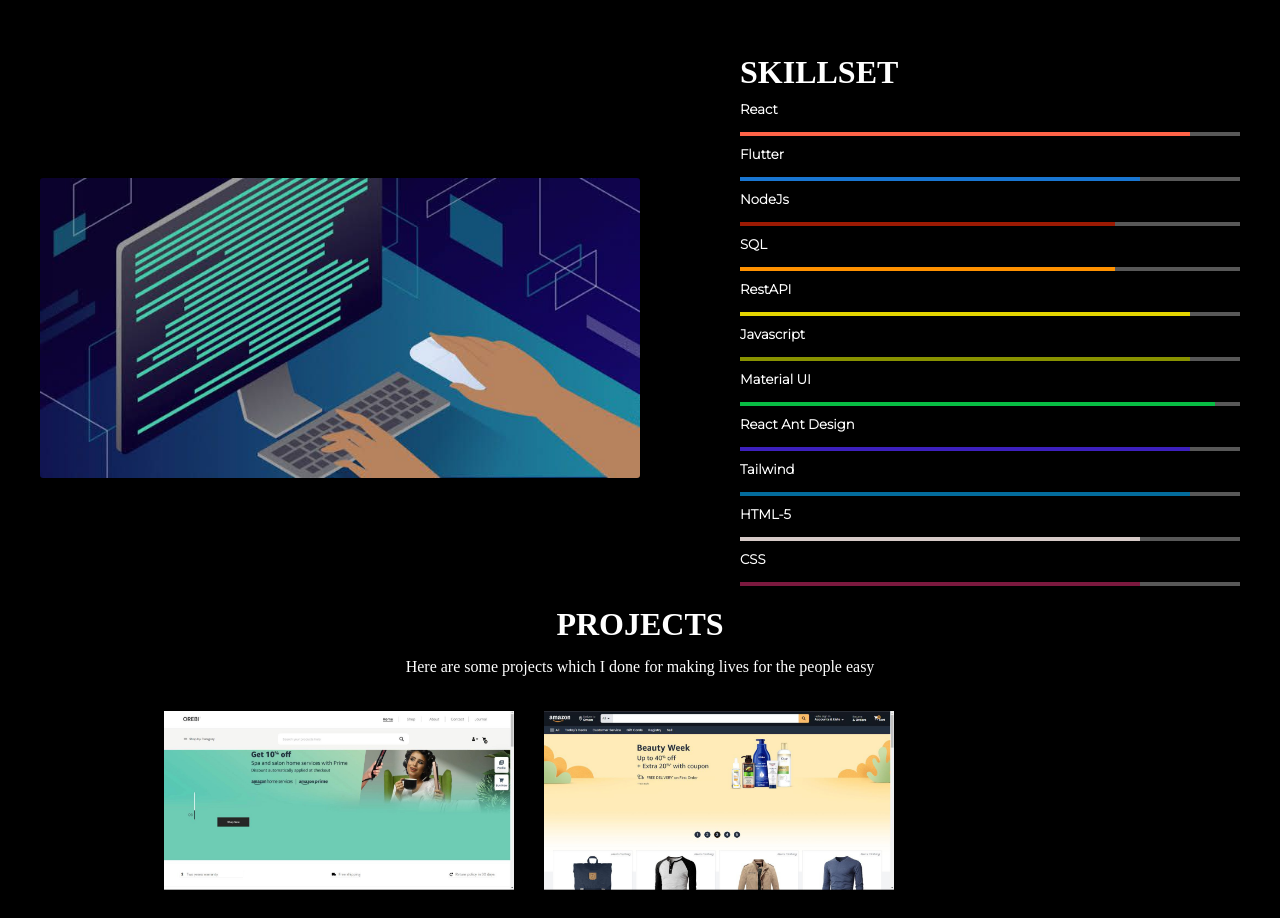
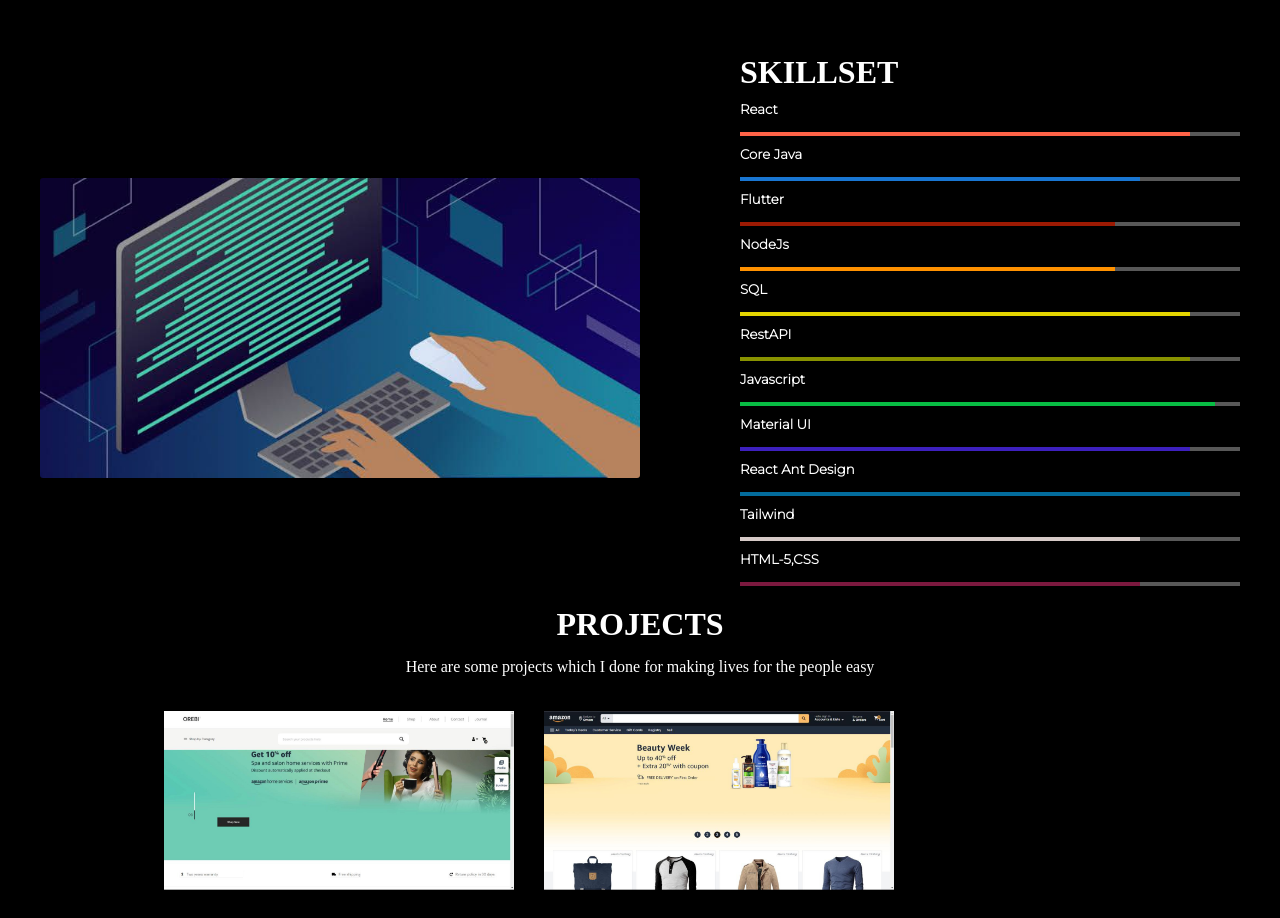
Before and after one commit to santhu434/Portfolio, a React (Create React App) app: page / in a window 1280 px wide. Shown: the part 940-1858 px from the top of the page. Built offline with nearby package versions, Linux system fonts and the light colour scheme.

Commit message:
CV change

```diff
--- a/src/components/Skillcontainer/Skillcontainer.js
+++ b/src/components/Skillcontainer/Skillcontainer.js
@@ -19,61 +19,61 @@ function Skillcontainer() {
          </div>
       </div>
       <div className='skillcontainer_skillset'>
-         <h5>Flutter</h5>
+         <h5>Core Java</h5>
          <div className='skillcontainer_slider skillcontainer_slider2'>
          <LinearProgress variant='determinate' value={80}/>
          </div>
       </div>
       <div className='skillcontainer_skillset'>
-         <h5>NodeJs</h5>
+         <h5>Flutter</h5>
          <div className='skillcontainer_slider skillcontainer_slider3'>
          <LinearProgress variant='determinate' value={75}/>
          </div>
       </div>
       <div className='skillcontainer_skillset'>
-         <h5>SQL</h5>
+         <h5>NodeJs</h5>
          <div className='skillcontainer_slider skillcontainer_slider4'>
          <LinearProgress variant='determinate' value={75}/>
          </div>
       </div>
       <div className='skillcontainer_skillset'>
-         <h5>RestAPI</h5>
+         <h5>SQL</h5>
          <div className='skillcontainer_slider skillcontainer_slider5'>
          <LinearProgress variant='determinate' value={90}/>
          </div>
       </div>
       <div className='skillcontainer_skillset'>
-         <h5>Javascript</h5>
+         <h5>RestAPI</h5>
          <div className='skillcontainer_slider skillcontainer_slider6'>
          <LinearProgress variant='determinate' value={90}/>
          </div>
       </div>
       <div className='skillcontainer_skillset'>
-      <h5>Material UI</h5>
+      <h5>Javascript</h5>
          <div className='skillcontainer_slider skillcontainer_slider7'>
          <LinearProgress variant='determinate' value={95}/>
          </div>
       </div>
       <div className='skillcontainer_skillset'>
-      <h5>React Ant Design</h5>
+      <h5>Material UI</h5>
          <div className='skillcontainer_slider skillcontainer_slider8'>
          <LinearProgress variant='determinate' value={90}/>
          </div>
       </div>
       <div className='skillcontainer_skillset'>
-      <h5>Tailwind</h5>
+      <h5>React Ant Design</h5>
          <div className='skillcontainer_slider skillcontainer_slider9'>
          <LinearProgress variant='determinate' value={90}/>
          </div>
       </div>
       <div className='skillcontainer_skillset'>
-         <h5>HTML-5</h5>
+         <h5>Tailwind</h5>
          <div className='skillcontainer_slider skillcontainer_slider10'>
          <LinearProgress variant='determinate' value={80}/>
          </div>
       </div>
       <div className='skillcontainer_skillset'>
-         <h5>CSS</h5>
+         <h5>HTML-5,CSS</h5>
          <div className='skillcontainer_slider skillcontainer_slider11'>
          <LinearProgress variant='determinate' value={80}/>
          </div>
```
Also changed, not shown: 1 other file (tests, documents, lock files or other folders).
